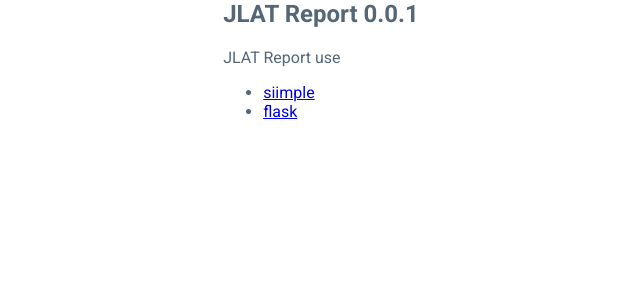
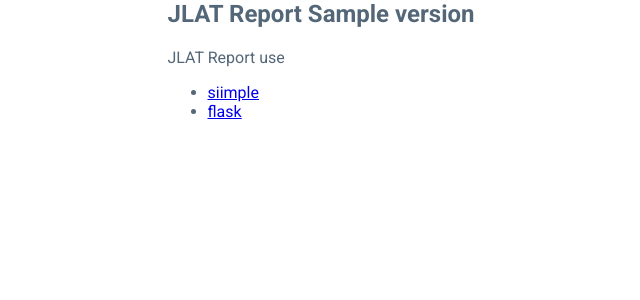
Before and after one commit to fraoustin/jlat, a Flask app: template info/templates/info.html in a window 1280 px wide. Shown: the top 300 px of the page, without its empty margins (319-959 px from the left). Run offline with Flask 2, Linux system fonts and the light colour scheme; the template is opened without the code that fills it: most values are stand-ins (such as "Sample title", 1, 10 or a date in 2020).

Commit message:
<fix> version: manage config VERSION

```diff
--- a/info/main.py
+++ b/info/main.py
@@ -1,7 +1,7 @@
-from flask import Blueprint, render_template
+from flask import Blueprint, render_template, current_app
 
 def info():
-    return render_template('info.html')
+    return render_template('info.html', version=current_app.config.get("VERSION","0.0.0"))
 
 class Info(Blueprint):
     def __init__(self, name='info', import_name=__name__, *args, **kwargs):
--- a/info/templates/info.html
+++ b/info/templates/info.html
@@ -5,7 +5,7 @@
 
 {% block body %}
     <div id="info" class="content-center">
-	  	<h2>JLAT Report <bold>0.0.1</bold></h2>
+	  	<h2>JLAT Report <bold>{{ version }}</bold></h2>
 	  	JLAT Report use
 	  	<ul>
 			<li><a href="https://siimple.xyz/">siimple</a></li>
--- a/jlat.py
+++ b/jlat.py
@@ -9,12 +9,14 @@ from static import Static
 
 toBoolean = {'true': True, 'false':False}
 
+
 JLAT_PORT = int(os.environ.get('JLAT_PORT', '5000'))
 JLAT_DEBUG = toBoolean.get(os.environ.get('JLAT_DEBUG', 'false'), False)
 JLAT_HOST = os.environ.get('JLAT_HOST', '0.0.0.0')
 JLAT_DIR = os.environ.get('JLAT_DIR', os.path.dirname(os.path.abspath(__file__)))
 
 app = Flask(__name__)
+app.config["VERSION"] = "0.1.0"
 
 # db SQLAlchemy
 database_file = "sqlite:///{}".format(os.path.join(JLAT_DIR, "jlat.db"))
```
Also changed, not shown: 1 other file.
